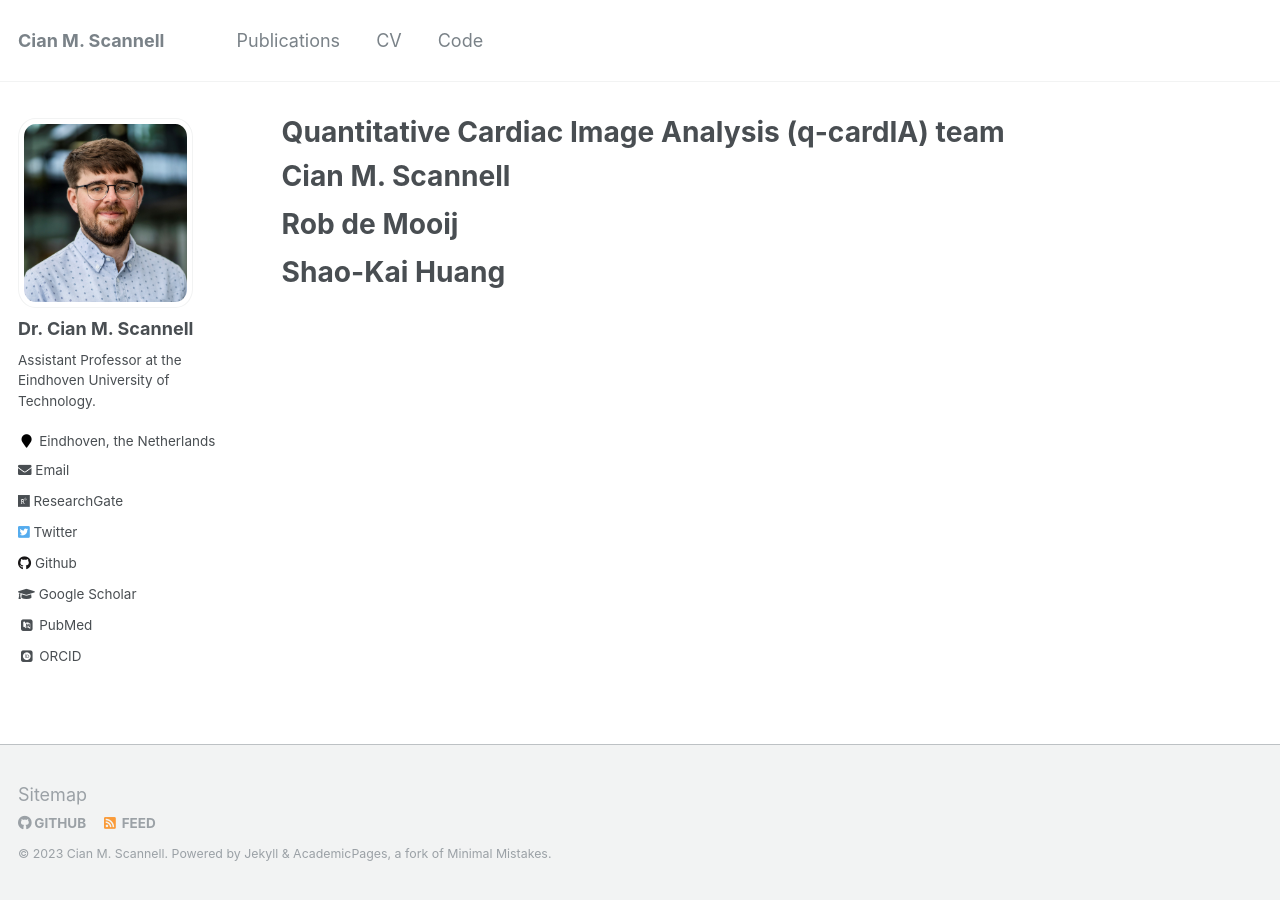
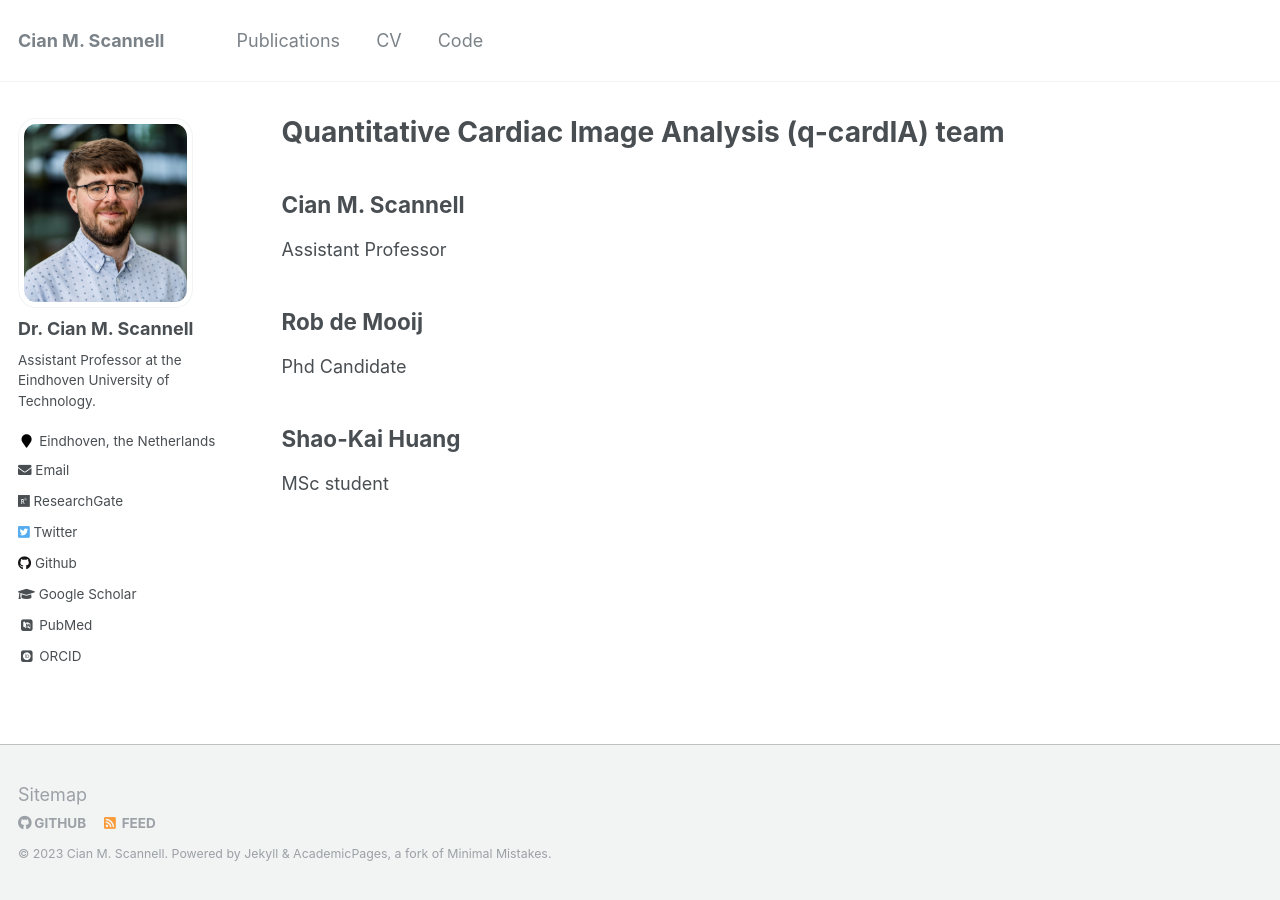
Before and after one commit to cianmscannell/cianmscannell.github.io, a Jekyll site: the page built from _pages/q-cardIA.md, in a window 1280 px wide. Built offline with Jekyll 4.4.1, drawn with Linux system fonts in a browser that asks for light colours; some web fonts are replaced.

Commit message:
change layout

```diff
--- a/_pages/q-cardIA.md
+++ b/_pages/q-cardIA.md
@@ -8,11 +8,11 @@ redirect_from:
   - /qcardia/
 ---
 
-Cian M. Scannell
-====
+## Cian M. Scannell
+Assistant Professor
 
-Rob de Mooij
-====
+## Rob de Mooij
+Phd Candidate
 
-Shao-Kai Huang
-====
+## Shao-Kai Huang
+MSc student
```
Also changed, not shown: images/combined-map.png (added).
